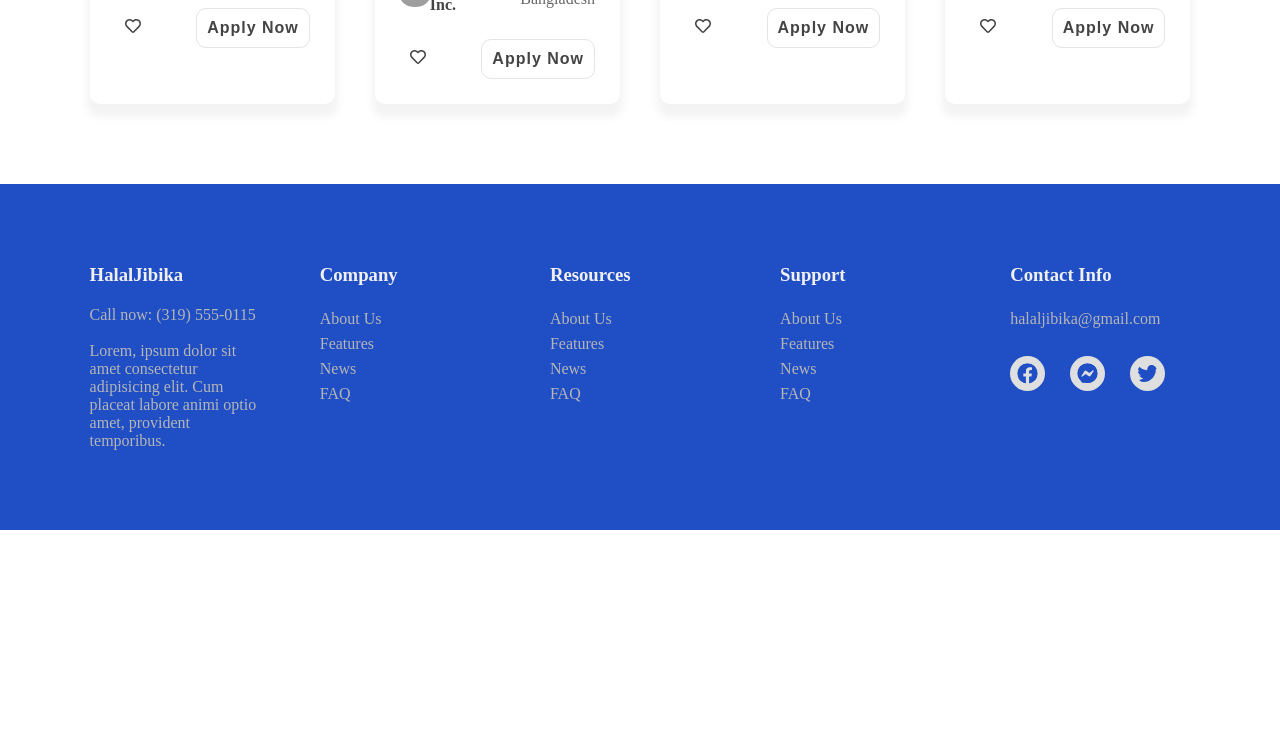
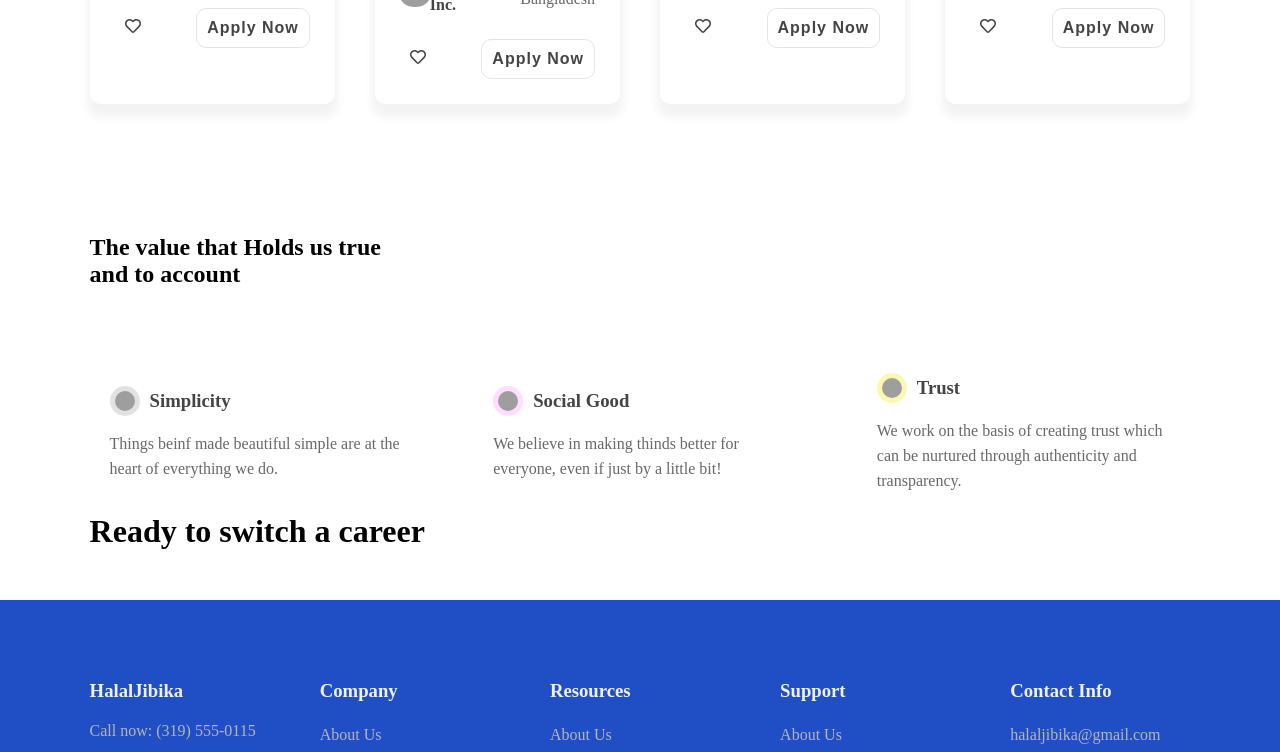
Before and after one commit to md-huda-mia/halal-jibika, a React (Vite) app: page / in a window 1280 px wide. Shown: the part 949-1701 px from the top of the page. Before the commit the page ends 1479 px from the top, so only its background shows below. Built offline with nearby package versions, Linux system fonts and the light colour scheme; no server answers; grey boxes are pictures that could not be loaded; a web font is replaced by a local one.

Commit message:
holdus-section

```diff
--- a/package.json
+++ b/package.json
@@ -13,7 +13,8 @@
     "react": "^18.2.0",
     "react-dom": "^18.2.0",
     "react-icons": "^4.12.0",
-    "react-router-dom": "^6.21.1"
+    "react-router-dom": "^6.21.1",
+    "react-toastify": "^9.1.3"
   },
   "devDependencies": {
     "@types/react": "^18.2.43",
--- /dev/null
+++ b/src/components/HoldsUs/HoldsUs.jsx
@@ -0,0 +1,78 @@
+import React from "react";
+import { SiSimplenote } from "react-icons/si";
+import { LiaKhandaSolid } from "react-icons/lia";
+import styles from "./HoldsUs.module.css";
+const HoldsUs = () => {
+  return (
+    <div className={`${styles.HoldsUs}`}>
+      <div className={`${styles.title}`}>
+        <h2>
+          The value that Holds us true <br /> and to account{" "}
+        </h2>
+      </div>
+      <div className={`${styles.social_trust}`}>
+        <div className={`${styles.single_card_item} ${styles.item_1}`}>
+          <div className={`${styles.card_top}`}>
+            <img
+              className={`${styles.icon}`}
+              src="https://i.ibb.co/D7VnnBn/3171661-like-social-icon.png"
+              alt=""
+            />
+            {/* <SiSimplenote className={`${styles.icon}`} /> */}
+            <h3>Simplicity</h3>
+          </div>
+          <div className={`${styles.card_text}`}>
+            <p>
+              Things beinf made beautiful simple are at the heart of everything
+              we do.
+            </p>
+          </div>
+        </div>
+        <div className={`${styles.single_card_item} ${styles.item_2}`}>
+          <div className={`${styles.card_top}`}>
+            <img
+              className={`${styles.icon}`}
+              src="https://i.ibb.co/j8KLZCh/3259412-media-share-social-icon.png"
+              alt=""
+            />
+            {/* <LiaKhandaSolid className={`${styles.icon}`} /> */}
+            <h3>Social Good</h3>
+          </div>
+          <div className={`${styles.card_text}`}>
+            <p>
+              We believe in making thinds better for everyone, even if just by a
+              little bit!
+            </p>
+          </div>
+        </div>
+        <div className={`${styles.single_card_item} ${styles.item_3}`}>
+          <div className={`${styles.card_top}`}>
+            <img
+              className={`${styles.icon}`}
+              src="https://i.ibb.co/zQbCD6t/3375687-emoticon-happy-smile-smiley-sun-icon.png"
+              alt=""
+            />
+            {/* <SiSimplenote className={`${styles.icon}`} /> */}
+            <h3>Trust</h3>
+          </div>
+          <div className={`${styles.card_text}`}>
+            <p>
+              We work on the basis of creating trust which can be nurtured
+              through authenticity and transparency.
+            </p>
+          </div>
+        </div>
+      </div>
+      {/* ========== ====== */}
+      <div className="holdsUsBanner">
+        <div className="banner_text">
+          <h1>Ready to switch a career</h1>
+          <h2></h2>
+        </div>
+        <div className="banner_btn"></div>
+      </div>
+    </div>
+  );
+};
+
+export default HoldsUs;
--- /dev/null
+++ b/src/components/HoldsUs/HoldsUs.module.css
@@ -0,0 +1,59 @@
+.HoldsUs {
+  padding: 50px 7%;
+}
+.title {
+  margin-bottom: 65px;
+}
+
+.social_trust {
+  display: grid;
+  grid-template-columns: 1fr 1fr 1fr;
+  align-items: center;
+  justify-content: space-between;
+  gap: 50px;
+}
+
+.single_card_item {
+  padding: 20px;
+  border-radius: 10px;
+  transition: all 0.5s ease;
+}
+.item_1:hover {
+  background: #f6f6f6;
+}
+.card_top {
+  display: flex;
+  gap: 10px;
+  align-items: center;
+  justify-content: start;
+  margin-bottom: 15px;
+}
+.card_top h3 {
+  color: #444;
+}
+.icon {
+  background: #e2e2e2;
+  padding: 5px;
+  font-size: 20px;
+  width: 30px;
+  height: 30px;
+  border-radius: 50%;
+  color: #204fc5;
+}
+.card_text p {
+  color: #686868;
+  font-size: 16px;
+  line-height: 25px;
+}
+.item_2:hover {
+  background: #fdebfd;
+}
+.item_2 .icon {
+  background: #ffddff;
+}
+.item_3:hover {
+  background: #fffee0;
+}
+.item_3 .icon {
+  background: #fdf8af;
+}
--- a/src/components/Jobs/AllJobs.module.css
+++ b/src/components/Jobs/AllJobs.module.css
@@ -33,6 +33,7 @@
   align-items: center;
   justify-content: space-between;
   margin-bottom: 8px;
+  gap: 6px;
 }
 .title_info {
 }
--- a/src/main.jsx
+++ b/src/main.jsx
@@ -5,10 +5,12 @@ import "./index.css";
 import { RouterProvider } from "react-router-dom";
 import router from "./router/router.jsx";
 import ContextProvider from "./context/ContextProvider.jsx";
-
+import "react-toastify/dist/ReactToastify.css";
+import { ToastContainer } from "react-toastify";
 ReactDOM.createRoot(document.getElementById("root")).render(
   <React.StrictMode>
     <ContextProvider>
+      <ToastContainer position="top-right" />
       <RouterProvider router={router} />
     </ContextProvider>
   </React.StrictMode>
--- a/src/pages/Home/Home.jsx
+++ b/src/pages/Home/Home.jsx
@@ -2,12 +2,14 @@ import React from "react";
 import Hero from "../../components/Hero/Hero";
 import AllJobs from "../../components/Jobs/AllJobs";
 import HomeJobCard from "../../components/HomeCard/HomeJobCard";
+import HoldsUs from "../../components/HoldsUs/HoldsUs";
 
 const Home = () => {
   return (
     <div>
       <Hero />
       <HomeJobCard />
+      <HoldsUs />
     </div>
   );
 };
```
Also changed, not shown: 1 other file (tests, documents, lock files or other folders).
